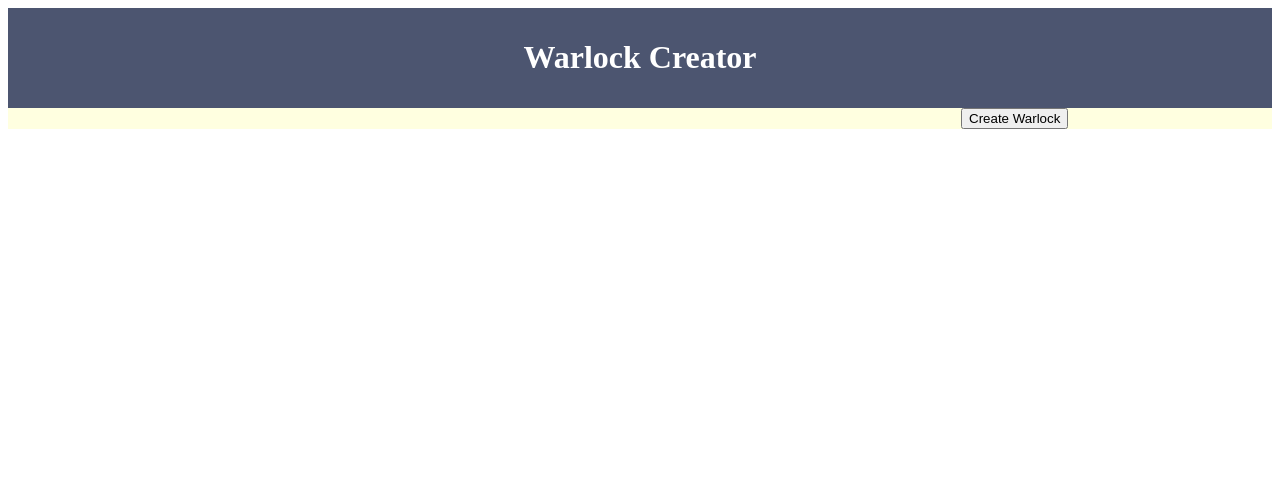
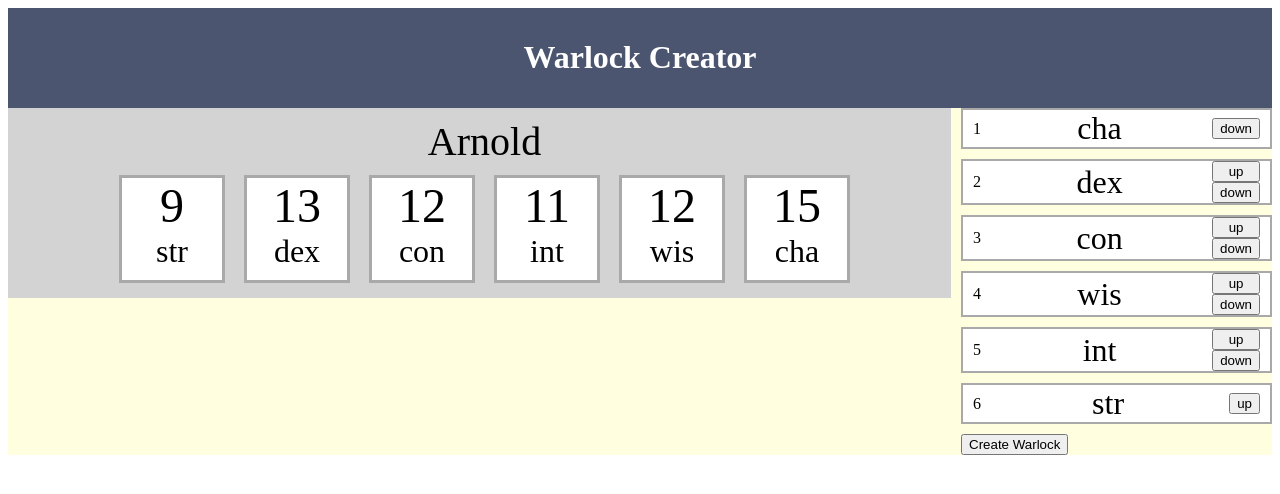
Before and after one commit to BryceLTaylor/warlock-creator, a website: page index.html in a window 1280 px wide. Drawn offline with Linux system fonts and the light colour scheme.

Commit message:
add an interface for choosing a preference for stat order.

```diff
--- a/index.html
+++ b/index.html
@@ -14,7 +14,11 @@
         </span>
 
         <span class="info">
+          <div class="statOrder" id="statOrder">
+          </div>
+
           <button onClick="generateWarlock()"> Create Warlock </button>
+
         </span>
 
       </div>
--- a/js/index.js
+++ b/js/index.js
@@ -1,5 +1,7 @@
 let opt;
 let statTypes = ['str', 'dex', 'con', 'int', 'wis', 'cha'];
+
+let statOrderPreference = ['cha', 'dex', 'con', 'wis', 'int', 'str'];
 
 function getOptions (callback) {
   fetch('./js/warlockOptions.json')
@@ -17,6 +19,61 @@ function getRandomName(){
   return nameList[elementNumber];
 }
 
+function setupStatOrder(){
+  let statsOrder = document.getElementById('statOrder');
+
+  for (let i=0; i<statOrderPreference.length; i++){
+      // debugger;
+      let stat = document.createElement('div');
+      statsOrder.append(stat);
+      stat.classList.add('statPreference');
+      stat.classList.add(statOrderPreference[i] + 'Pref');
+
+      let statNumber = document.createElement('div');
+      statNumber.innerText = i + 1;
+      statNumber.classList.add('statPrefNumber');
+      stat.appendChild(statNumber);
+
+      let statName = document.createElement('div');
+      statName.innerText = statOrderPreference[i];
+      statName.classList.add('statPrefName');
+      stat.appendChild(statName);
+
+      let buttons = document.createElement('div');
+      buttons.classList.add('sortPreferenceButtons');
+      buttons.setAttribute('id', 'sortPreferenceButtons');
+      stat.appendChild(buttons);
+
+      if (i !== 0) {
+        let upButton = document.createElement('button');
+        upButton.innerText = 'up';
+        upButton.setAttribute('onClick', `updateStatPrefs(${i}, "up")`);
+        buttons.appendChild(upButton);
+      }
+      if (i != statOrderPreference.length -1) {
+        let downButton = document.createElement('button');
+        downButton.innerText = 'down';
+        downButton.setAttribute('onClick', `updateStatPrefs(${i}, "down")`);
+        buttons.appendChild(downButton);
+      }
+  }
+}
+
+function updateStatPrefs(statNumber, direction){
+  console.log(`move stat ${statNumber} ${direction}`);
+  let movingStat = statOrderPreference.splice(statNumber, 1);
+  let newPosition;
+  if (direction === 'up'){
+    newPosition = statNumber - 1;
+  } else {
+    newPosition = statNumber + 1;
+  }
+  statOrderPreference.splice(newPosition, 0, movingStat[0]);
+  let statsOrder = document.getElementById('statOrder');
+  statsOrder.innerHTML = '';
+  setupStatOrder();
+}
+
 function generateWarlock() {
   let warlockElement = document.getElementById('warlock');
   warlockElement.innerHTML = `<div class="name" id="name">${getRandomName()}</div>`;
@@ -25,7 +82,7 @@ function generateWarlock() {
 }
 
 function addStats(warlockElement) {
-  let stats = rollAllStats();
+  let stats = rollAllStats2();
   let statsContainer = document.createElement('div');
   statsContainer.classList.add('statsContainer');
   warlockElement.append(statsContainer);
@@ -53,7 +110,9 @@ function rollStat (min, max){
   for (let i=0;i<4;i++){
     numbers.push(Math.floor(Math.random()*6) + 1);
   }
-  numbers.sort();
+  numbers.sort((a,b) => a-b);
+  if (min === undefined) {min = 0};
+  if (max === undefined) {max = 18};
   let stat = numbers[1] + numbers[2] + numbers[3];
   if (stat < min || stat > max){
     stat = rollStat(min, max);
@@ -61,6 +120,8 @@ function rollStat (min, max){
   return stat;
 }
 
+// this one rolls stats and makes sure they fit within a range for each stat
+// this function is no longer used
 function rollAllStats () {
   let stats = [];
   let statRanges = opt.level1.stats;
@@ -76,9 +137,29 @@ function rollAllStats () {
   return stats;
 }
 
+// this version of this function rolls 6 stats and puts them in your order of
+// preference as set in the statOrderPreference array above.
+function rollAllStats2 () {
+  let rolledStats = [];
+  let stats = [0,0,0,0,0,0];
+  for (let i = 0; i < statTypes.length; i++){
+    rolledStats.push(rollStat());
+  }
+  rolledStats.sort( (a,b) => a-b );
+  for (let i=rolledStats.length; i>0; i--){
+    let statName = statOrderPreference[statOrderPreference.length - i];
+    let statIndex = statTypes.indexOf(statName);
+    stats.splice(statIndex, 1, rolledStats.pop());
+  }
+  // console.log(stats);
+  return stats;
+}
+
 function setup () {
   getOptions( () => {
-    // rollAllStats();
+    generateWarlock();
+    setupStatOrder();
+    rollAllStats2();
   });
 }
 
--- a/stylesheet.css
+++ b/stylesheet.css
@@ -75,3 +75,30 @@ h1 {
   padding-bottom: 10px;
   font-size: 2em;
 }
+
+.statPreference {
+  position: relative;
+  justify-content: space-between;
+  display: flex;
+  margin-bottom: 10px;
+  align-items: center;
+  border: 2px solid darkGray;
+  background-color: white;
+}
+
+.statPrefNumber {
+  font-size: 1em;
+  margin-left: 10px;
+}
+
+.statPrefName {
+  position: relative;
+  margin-left: .5em;
+  font-size: 2em;
+}
+
+.sortPreferenceButtons {
+  display: flex;
+  flex-direction: column;
+  margin: 0px 10px;
+}
```
